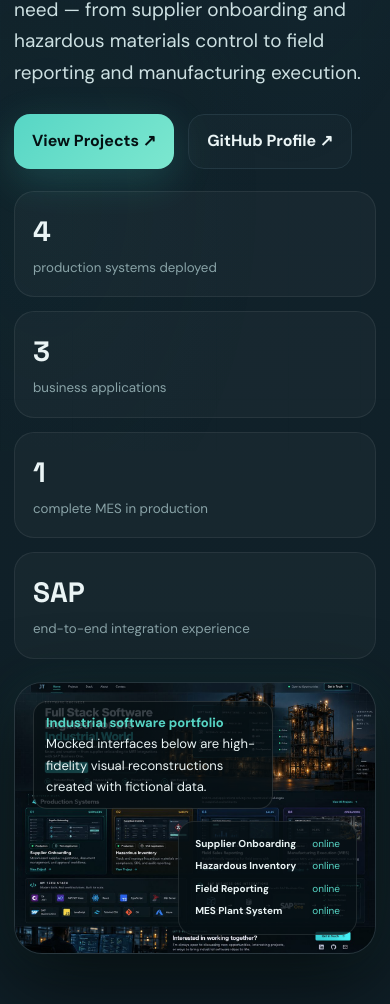
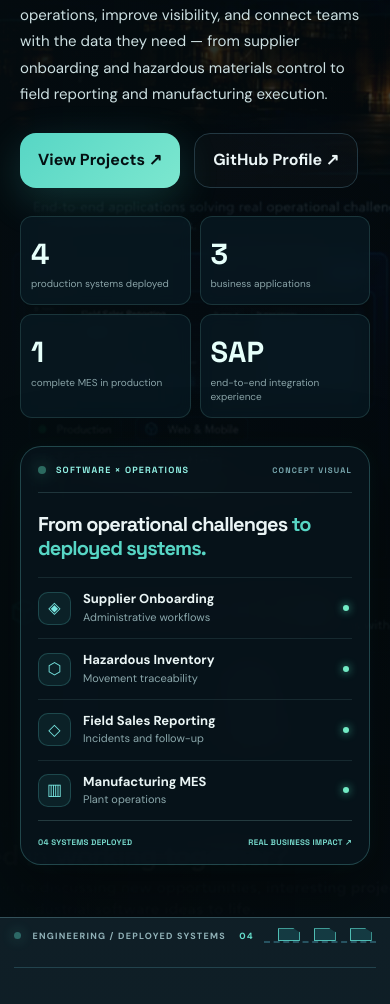
Before and after one commit to MarioPao14/MarioPao14.github.io, a plain HTML site: page index.html in a window 390 px wide. Shown: the part 393-1397 px from the top of the page. Drawn offline with Linux system fonts and the light colour scheme.

Commit message:
Refine V3.2 hero: immersive industrial panorama, accessible coded system console and mobile layout

```diff
--- a/index.html
+++ b/index.html
@@ -88,6 +88,37 @@ body:after{content:"";position:fixed;inset:0;z-index:-1;pointer-events:none;back
 }
 @media(max-width:420px){.nav .brand{font-size:16px}}
 
+
+/* V3.2 — immersive industrial landscape and coded production console */
+.nav{z-index:70}
+.hero{width:100vw;max-width:none;margin-inline:calc(50% - 50vw);padding:92px max(32px,calc((100vw - 1180px)/2)) 80px;min-height:695px;position:relative;isolation:isolate;display:grid;grid-template-columns:1.1fr .9fr;gap:clamp(28px,5vw,75px);align-items:center;overflow:hidden;border-bottom:1px solid #33515a}
+.hero:before{content:"";position:absolute;inset:0;z-index:-3;background:url("assets/portfolio.jpg") 95% 18% / 170% auto no-repeat;filter:saturate(1.25) contrast(1.18) brightness(.8);transform:scale(1.035);animation:scene-arrive 1.7s ease-out both}
+.hero:after{content:"";position:absolute;inset:0;z-index:-2;pointer-events:none;background:linear-gradient(90deg,rgba(4,12,16,.98),rgba(4,12,16,.90) 25%,rgba(4,12,16,.68) 55%,rgba(4,12,16,.35)),linear-gradient(0deg,rgba(4,12,16,.86),transparent 65%)}
+.hero>div{position:relative;z-index:2;min-width:0}
+.hero h1{font-size:clamp(48px,5.2vw,78px);line-height:1.05;text-shadow:0 2px 18px #0005}
+.hero .lead{font-size:17px;line-height:1.75;max-width:630px}
+.hero .actions{margin:26px 0 28px}
+.hero .stats{display:grid;grid-template-columns:repeat(4,minmax(0,1fr));gap:9px}
+.hero .stat{padding:13px 10px;border-radius:12px;background:#091b24b9;border:1px solid #86dacc29;backdrop-filter:blur(7px)}
+.hero .stat strong{font-size:clamp(22px,2.1vw,31px);color:#e6fffa}
+.hero .stat small{font-size:10px;display:block;line-height:1.4}
+.hero-console{border-radius:21px;border:1px solid #68cecb47;background:#08161dc2;box-shadow:0 20px 65px #0006;backdrop-filter:blur(16px);padding:22px;max-width:440px;justify-self:end;animation:console-glow 7s ease-in-out infinite}
+.console-title{display:flex;align-items:center;gap:10px;color:#91f0e4;font:700 10px "Space Grotesk";letter-spacing:.13em;padding-bottom:16px;border-bottom:1px solid #9ce2e02b}
+.console-title>span:last-child{margin-left:auto;font-size:9px;color:#78a7ae;white-space:nowrap}
+.console-lamp{width:8px;height:8px;border-radius:100%;background:#65efc9;box-shadow:0 0 15px #65efc9;flex:none;animation:blinker 2s infinite}
+.console-intro{font:700 clamp(20px,2.1vw,29px)/1.18 "Space Grotesk";letter-spacing:-.045em;padding:20px 0 17px}.console-intro span{color:var(--teal)}
+.console-system{display:flex;gap:12px;align-items:center;padding:12px 0;border-top:1px solid #99dad51d}
+.console-system>div{min-width:0;flex:1}.console-system strong{display:block;color:#eaf5f5;font-size:13px;line-height:1.35}.console-system small{display:block;color:#8ba8ac;font-size:11px}
+.system-icon{display:flex;width:33px;height:33px;align-items:center;justify-content:center;color:#78e7e2;background:#4dd9ca14;border:1px solid #5ed3d338;border-radius:10px}
+.system-dot{width:6px;height:6px;border-radius:50%;background:#72eac4;box-shadow:0 0 8px #43c8a7;margin-right:3px}
+.console-end{display:flex;justify-content:space-between;gap:8px;border-top:1px solid #99dad533;padding-top:16px;color:#77d9cc;font:700 9px "Space Grotesk";letter-spacing:.04em}
+@keyframes scene-arrive{from{transform:scale(1.09);opacity:.3}to{transform:scale(1.035);opacity:1}}
+@keyframes console-glow{50%{box-shadow:0 25px 80px #0007,0 0 30px #1fc8b217}}
+@media(max-width:1150px){.hero{grid-template-columns:1fr .84fr;gap:28px;padding-inline:28px}.hero .stats{grid-template-columns:repeat(2,minmax(0,1fr))}.hero:before{background-size:auto 100%;background-position:center}}
+@media(max-width:800px){.hero{grid-template-columns:1fr;min-height:0;padding:75px 24px 60px;gap:35px}.hero:before{background-size:auto 100%;background-position:65% center}.hero:after{background:linear-gradient(90deg,#040c10ed,#040c1099),linear-gradient(0deg,#040c10e8,transparent)}.hero-console{justify-self:stretch;max-width:100%}.hero .stats{grid-template-columns:repeat(4,minmax(0,1fr))}}
+@media(max-width:540px){.hero{padding:62px 20px 52px;gap:28px}.hero h1{font-size:clamp(42px,10.5vw,60px)}.hero .lead{font-size:15px}.hero .stats{grid-template-columns:repeat(2,minmax(0,1fr))}.hero .stat strong{font-size:29px}.hero-console{padding:17px}.console-title{font-size:9px}.console-title>span:last-child,.console-end{font-size:8px}}
+@media(prefers-reduced-motion:reduce){.hero:before,.hero-console,.console-lamp{animation:none!important}}
+
 </style>
 <meta content="Mario Paolantonio | Full Stack Engineer — Industrial Software" property="og:title"/><meta content="Four production systems, full-stack software and industrial business impact." property="og:description"/><meta content="website" property="og:type"/><meta content="https://mariopao14.github.io/assets/portfolio.jpg" property="og:image"/><meta content="index, follow" name="robots"/><link href="https://mariopao14.github.io/" rel="canonical"/></head>
 <body>
@@ -106,7 +137,7 @@ body:after{content:"";position:fixed;inset:0;z-index:-1;pointer-events:none;back
 <main class="wrap" id="top">
 <section class="hero">
 <div data-reveal="">
-<div class="overline">FULL STACK SOFTWARE ENGINEER · INDUSTRIAL SYSTEMS · SAP B1</div>
+<div class="overline">FULL STACK SOFTWARE ENGINEER · ENTERPRISE SYSTEMS · SAP B1</div>
 <h1>Production-ready software <em>with business impact.</em></h1>
 <p class="lead">I build real-world applications that streamline operations, improve visibility, and connect teams with the data they need — from supplier onboarding and hazardous materials control to field reporting and manufacturing execution.</p>
 <div class="actions">
@@ -120,10 +151,14 @@ body:after{content:"";position:fixed;inset:0;z-index:-1;pointer-events:none;back
 <div class="stat"><strong>SAP</strong><small>end-to-end integration experience</small></div>
 </div>
 </div>
-<div class="hero-card" data-reveal="">
-<img alt="Industrial software portfolio overview" src="assets/portfolio.jpg"/>
-<div class="hero-badge"><b>Industrial software portfolio</b> Mocked interfaces below are high-fidelity visual reconstructions created with fictional data.</div>
-<div class="hero-float"><span><b>Supplier Onboarding</b> <i>online</i></span><span><b>Hazardous Inventory</b> <i>online</i></span><span><b>Field Reporting</b> <i>online</i></span><span><b>MES Plant System</b> <i>online</i></span></div>
+<div class="hero-console" data-reveal="" aria-label="Production systems">
+  <div class="console-title"><span class="console-lamp" aria-hidden="true"></span> SOFTWARE × OPERATIONS <span>CONCEPT VISUAL</span></div>
+  <div class="console-intro">From operational challenges <span>to deployed systems.</span></div>
+  <div class="console-system"><span class="system-icon" aria-hidden="true">◈</span><div><strong>Supplier Onboarding</strong><small>Administrative workflows</small></div><span class="system-dot" title="In production"></span></div>
+  <div class="console-system"><span class="system-icon" aria-hidden="true">⬡</span><div><strong>Hazardous Inventory</strong><small>Movement traceability</small></div><span class="system-dot" title="In production"></span></div>
+  <div class="console-system"><span class="system-icon" aria-hidden="true">◇</span><div><strong>Field Sales Reporting</strong><small>Incidents and follow-up</small></div><span class="system-dot" title="In production"></span></div>
+  <div class="console-system"><span class="system-icon" aria-hidden="true">▥</span><div><strong>Manufacturing MES</strong><small>Plant operations</small></div><span class="system-dot" title="In production"></span></div>
+  <div class="console-end"><span>04 SYSTEMS DEPLOYED</span><span>REAL BUSINESS IMPACT ↗</span></div>
 </div>
 </section><div aria-label="Industrial signal visual" class="industrial-status"><div class="plant-pill"><span class="live-dot"></span> ENGINEERING / DEPLOYED SYSTEMS <b>04</b></div><div aria-hidden="true" class="conveyor"><span class="conveyor-line"></span><span class="conveyor-box"></span><span class="conveyor-box"></span><span class="conveyor-box"></span><span class="conveyor-box"></span></div></div>
 <section id="projects">
```
